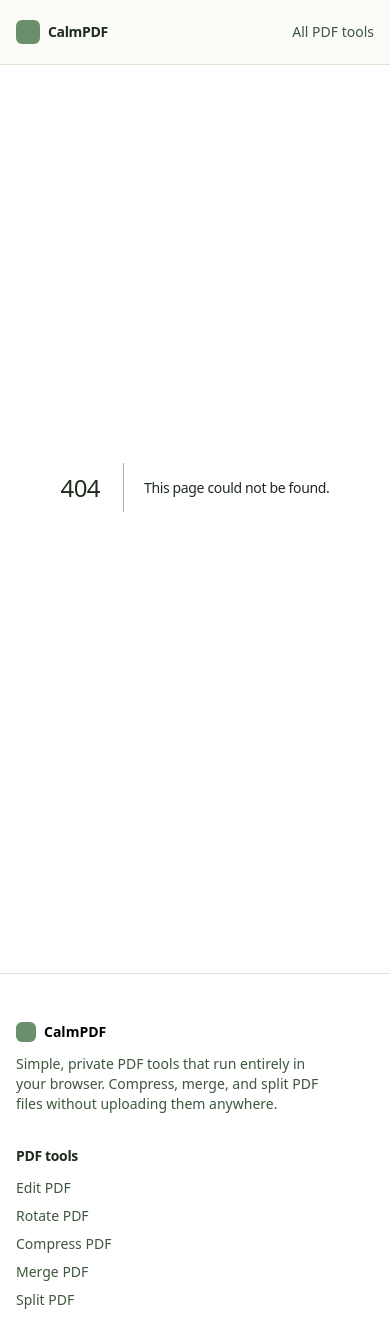
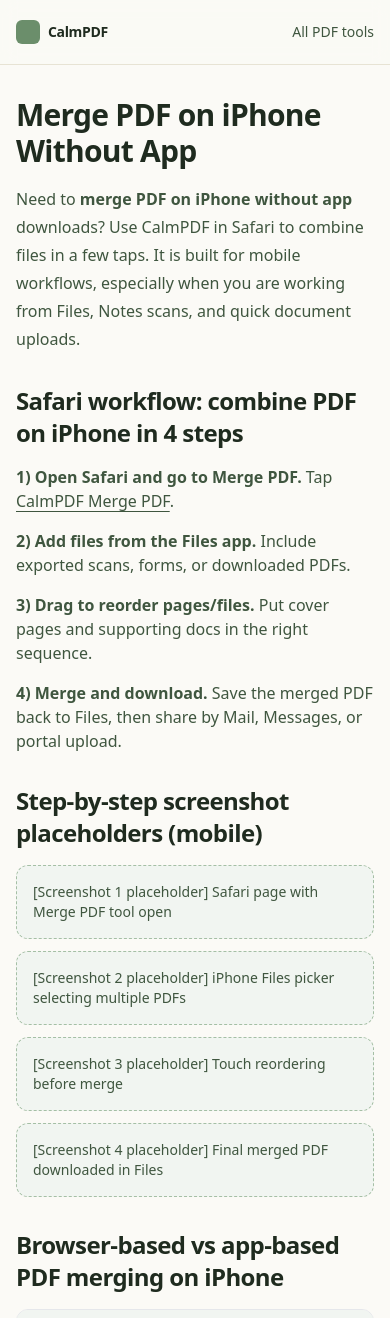
Before and after one commit to lorenzo-gu/calmpdf, a Next.js app: page /merge-pdf-on-iphone-without-app in a window 390 px wide. Before the commit this address had no page. Shown: the top 1318 px of the page. Built offline with nearby package versions, Linux system fonts and the light colour scheme.

Commit message:
Add iPhone merge PDF SEO landing page

```diff
--- /dev/null
+++ b/src/app/merge-pdf-on-iphone-without-app/page.tsx
@@ -0,0 +1,137 @@
+import type { Metadata } from "next";
+import Link from "next/link";
+import { SITE } from "@/lib/site";
+
+const title = "Merge PDF on iPhone Without App | CalmPDF";
+const description =
+  "Merge PDF on iPhone without app installs. Follow a Safari-first workflow to combine scans and PDFs in minutes with CalmPDF's mobile PDF merger.";
+
+const faqs = [
+  {
+    q: "Can I combine PDF on iPhone without downloading an app?",
+    a: "Yes. Open CalmPDF in Safari, add your files, drag to reorder, and merge. The workflow is browser-based, so you can skip App Store installs.",
+  },
+  {
+    q: "How do I merge scans on iPhone?",
+    a: "Save scans to Files first (from Notes or another scanner), then upload those PDFs in Safari and merge them in the order you need.",
+  },
+  {
+    q: "Does this work as a Safari PDF tool?",
+    a: "Yes. CalmPDF is designed to work in Safari on mobile, including touch-first page ordering and one-tap download.",
+  },
+  {
+    q: "Is a mobile PDF merger private?",
+    a: "CalmPDF is browser-based and processes files locally in your browser session, so you can avoid app sync workflows for everyday document tasks.",
+  },
+];
+
+export const metadata: Metadata = {
+  title,
+  description,
+  keywords: [
+    "merge pdf on iphone without app",
+    "combine pdf iphone",
+    "merge scans on iphone",
+    "safari pdf tools",
+    "mobile pdf merger",
+  ],
+  alternates: { canonical: `${SITE.url}/merge-pdf-on-iphone-without-app` },
+  openGraph: {
+    title,
+    description,
+    url: `${SITE.url}/merge-pdf-on-iphone-without-app`,
+    siteName: SITE.name,
+  },
+};
+
+export default function Page() {
+  const faqJsonLd = {
+    "@context": "https://schema.org",
+    "@type": "FAQPage",
+    mainEntity: faqs.map((faq) => ({
+      "@type": "Question",
+      name: faq.q,
+      acceptedAnswer: {
+        "@type": "Answer",
+        text: faq.a,
+      },
+    })),
+  };
+
+  return (
+    <main className="mx-auto w-full max-w-3xl px-4 py-8 sm:px-6 sm:py-10">
+      <script type="application/ld+json" dangerouslySetInnerHTML={{ __html: JSON.stringify(faqJsonLd) }} />
+      <h1 className="text-3xl font-semibold tracking-tight text-sage-900">Merge PDF on iPhone Without App</h1>
+      <p className="mt-4 text-base leading-7 text-sage-700">
+        Need to <strong>merge PDF on iPhone without app</strong> downloads? Use CalmPDF in Safari to combine files in a few taps.
+        It is built for mobile workflows, especially when you are working from Files, Notes scans, and quick document uploads.
+      </p>
+
+      <section className="mt-8">
+        <h2 className="text-2xl font-semibold text-sage-900">Safari workflow: combine PDF on iPhone in 4 steps</h2>
+        <ol className="mt-4 space-y-4 text-sage-700">
+          <li><strong>1) Open Safari and go to Merge PDF.</strong> Tap <Link href="/merge-pdf" className="underline">CalmPDF Merge PDF</Link>.</li>
+          <li><strong>2) Add files from the Files app.</strong> Include exported scans, forms, or downloaded PDFs.</li>
+          <li><strong>3) Drag to reorder pages/files.</strong> Put cover pages and supporting docs in the right sequence.</li>
+          <li><strong>4) Merge and download.</strong> Save the merged PDF back to Files, then share by Mail, Messages, or portal upload.</li>
+        </ol>
+      </section>
+
+      <section className="mt-8">
+        <h2 className="text-2xl font-semibold text-sage-900">Step-by-step screenshot placeholders (mobile)</h2>
+        <div className="mt-4 grid gap-3">
+          {[
+            "[Screenshot 1 placeholder] Safari page with Merge PDF tool open",
+            "[Screenshot 2 placeholder] iPhone Files picker selecting multiple PDFs",
+            "[Screenshot 3 placeholder] Touch reordering before merge",
+            "[Screenshot 4 placeholder] Final merged PDF downloaded in Files",
+          ].map((item) => (
+            <div key={item} className="rounded-xl border border-dashed border-sage-300 bg-sage-50 p-4 text-sm text-sage-700">{item}</div>
+          ))}
+        </div>
+      </section>
+
+      <section className="mt-8">
+        <h2 className="text-2xl font-semibold text-sage-900">Browser-based vs app-based PDF merging on iPhone</h2>
+        <div className="mt-4 overflow-x-auto rounded-xl border border-sage-200">
+          <table className="min-w-full text-left text-sm">
+            <thead className="bg-sage-50 text-sage-900">
+              <tr>
+                <th className="px-4 py-3 font-semibold">Criteria</th>
+                <th className="px-4 py-3 font-semibold">CalmPDF in Safari</th>
+                <th className="px-4 py-3 font-semibold">Typical app workflow</th>
+              </tr>
+            </thead>
+            <tbody className="text-sage-700">
+              <tr className="border-t border-sage-100"><td className="px-4 py-3">Setup time</td><td className="px-4 py-3">No install, open and start</td><td className="px-4 py-3">Install + permissions + onboarding</td></tr>
+              <tr className="border-t border-sage-100"><td className="px-4 py-3">Storage impact</td><td className="px-4 py-3">No extra app footprint</td><td className="px-4 py-3">Additional app storage</td></tr>
+              <tr className="border-t border-sage-100"><td className="px-4 py-3">Workflow fit</td><td className="px-4 py-3">Native with Safari + Files</td><td className="px-4 py-3">Often requires import/export between apps</td></tr>
+              <tr className="border-t border-sage-100"><td className="px-4 py-3">Best use case</td><td className="px-4 py-3">Quick one-off document merging</td><td className="px-4 py-3">Power users who want persistent app features</td></tr>
+            </tbody>
+          </table>
+        </div>
+      </section>
+
+      <section className="mt-8">
+        <h2 className="text-2xl font-semibold text-sage-900">Related iPhone PDF workflows</h2>
+        <ul className="mt-4 list-disc space-y-2 pl-5 text-sage-700">
+          <li><Link href="/how-to/combine-pdf-files" className="underline">How to combine PDF files</Link></li>
+          <li><Link href="/jpg-to-pdf" className="underline">Convert scans/images to PDF before merging</Link></li>
+          <li><Link href="/split-pdf" className="underline">Split merged files if you need separate packets</Link></li>
+        </ul>
+      </section>
+
+      <section className="mt-8">
+        <h2 className="text-2xl font-semibold text-sage-900">FAQ</h2>
+        <div className="mt-4 space-y-5">
+          {faqs.map((faq) => (
+            <article key={faq.q}>
+              <h3 className="text-lg font-medium text-sage-900">{faq.q}</h3>
+              <p className="mt-1 text-sage-700">{faq.a}</p>
+            </article>
+          ))}
+        </div>
+      </section>
+    </main>
+  );
+}
```
